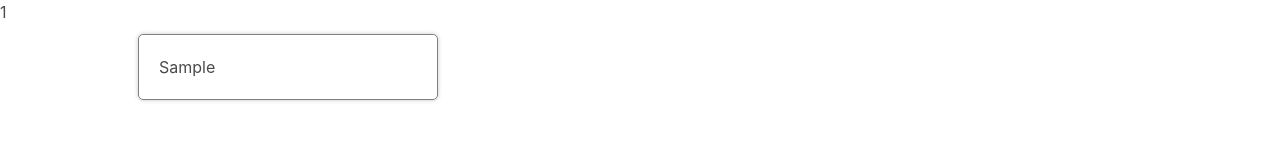
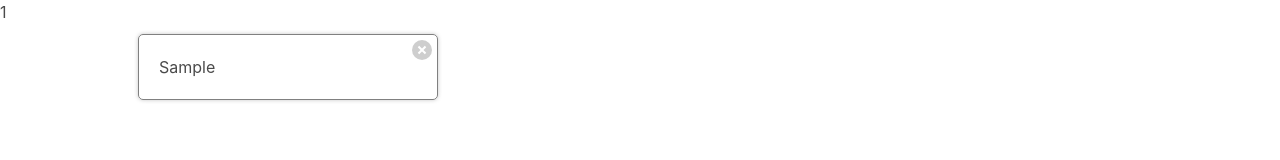
Before and after one commit to Modern-React-Redux-Sellers/React-API-CRUD, a React (Create React App) app: page / in a window 1280 px wide. Both pictures are taken after typing "Sample" into the empty fields and a click on the button "submit". Shown: the top 160 px of the page. Built offline with nearby package versions, Linux system fonts and the light colour scheme.

Commit message:
completed proper delete functionality passing control with props

```diff
--- a/src/App.js
+++ b/src/App.js
@@ -13,14 +13,20 @@
     }
 
     const editBook = () => {}
-    const deleteBook = () => {}
+    //Loops through books, returns only books with different ID than one wanted to delete
+    const deleteBookById = (id) => {
+        const updatedBooks = books.filter((book) => {
+            return book.id !== id;
+        })
+        setBooks(updatedBooks);
+    }
 
 
     return (
         <div>
             {books.length}
             <BookCreate onCreate={createBook}/>
-            <BookList books={books} />
+            <BookList books={books} onDelete={deleteBookById}/>
         </div>
     )
 }
--- a/src/components/BookList.js
+++ b/src/components/BookList.js
@@ -1,8 +1,8 @@
 import BookShow from "./BookShow";
 
-const BookList = ({books}) => {
+const BookList = ({books, onDelete}) => {
     const renderBooks = books.map((book) => {
-        return <BookShow book={book} key={book.id} />
+        return <BookShow book={book} key={book.id} onDelete={onDelete}/>
     })
 
     return (
--- a/src/components/BookShow.js
+++ b/src/components/BookShow.js
@@ -1,7 +1,14 @@
-const BookShow = ({book}) => {
+const BookShow = ({book, onDelete}) => {
+    const handleClick = () => {
+        onDelete(book.id)
+    }
+
     return (
         <div className="book-show">
             {book.title}
+            <div className="actions">
+                <button className="delete" onClick={handleClick}>Delete</button>
+            </div>
         </div>
     )
 }
```
